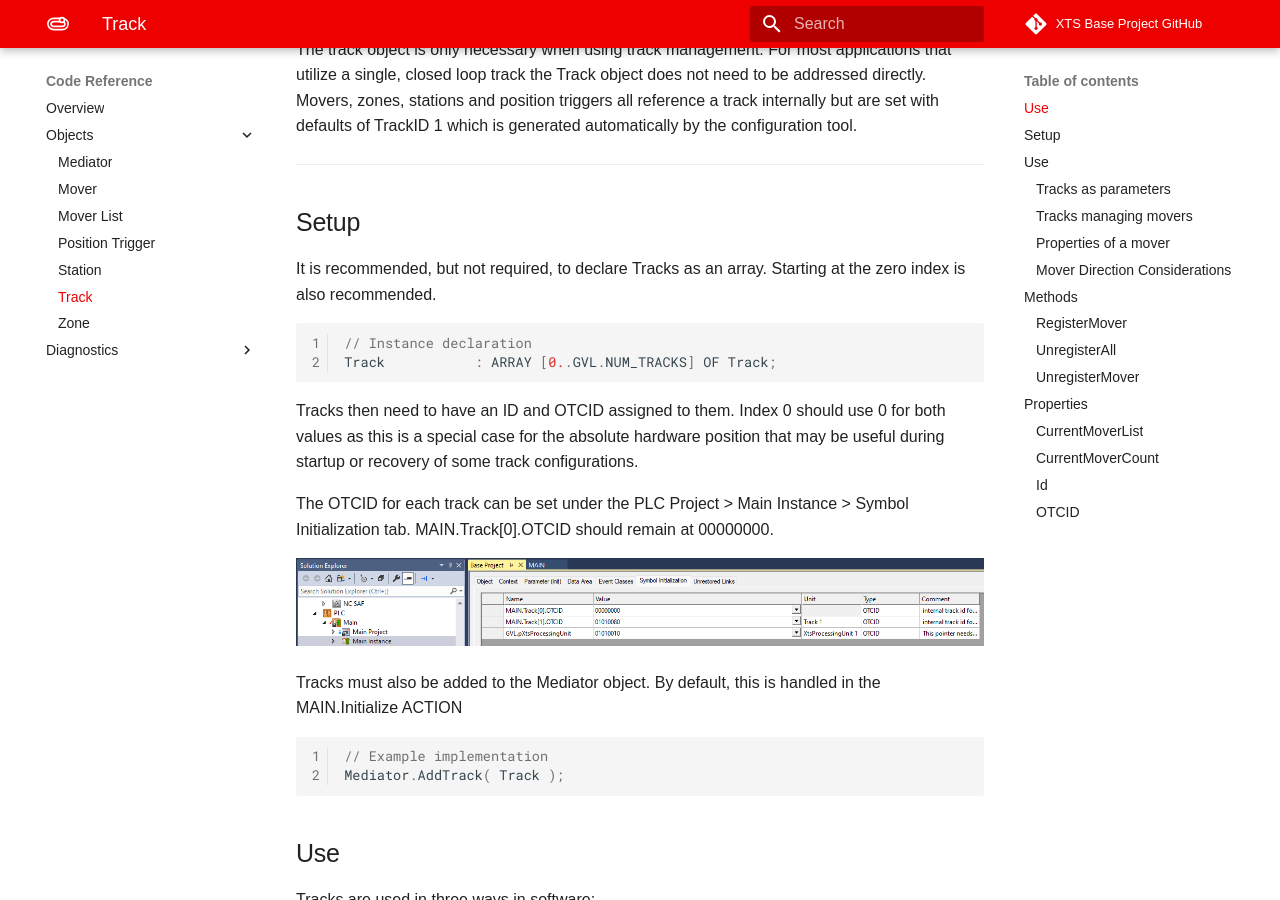
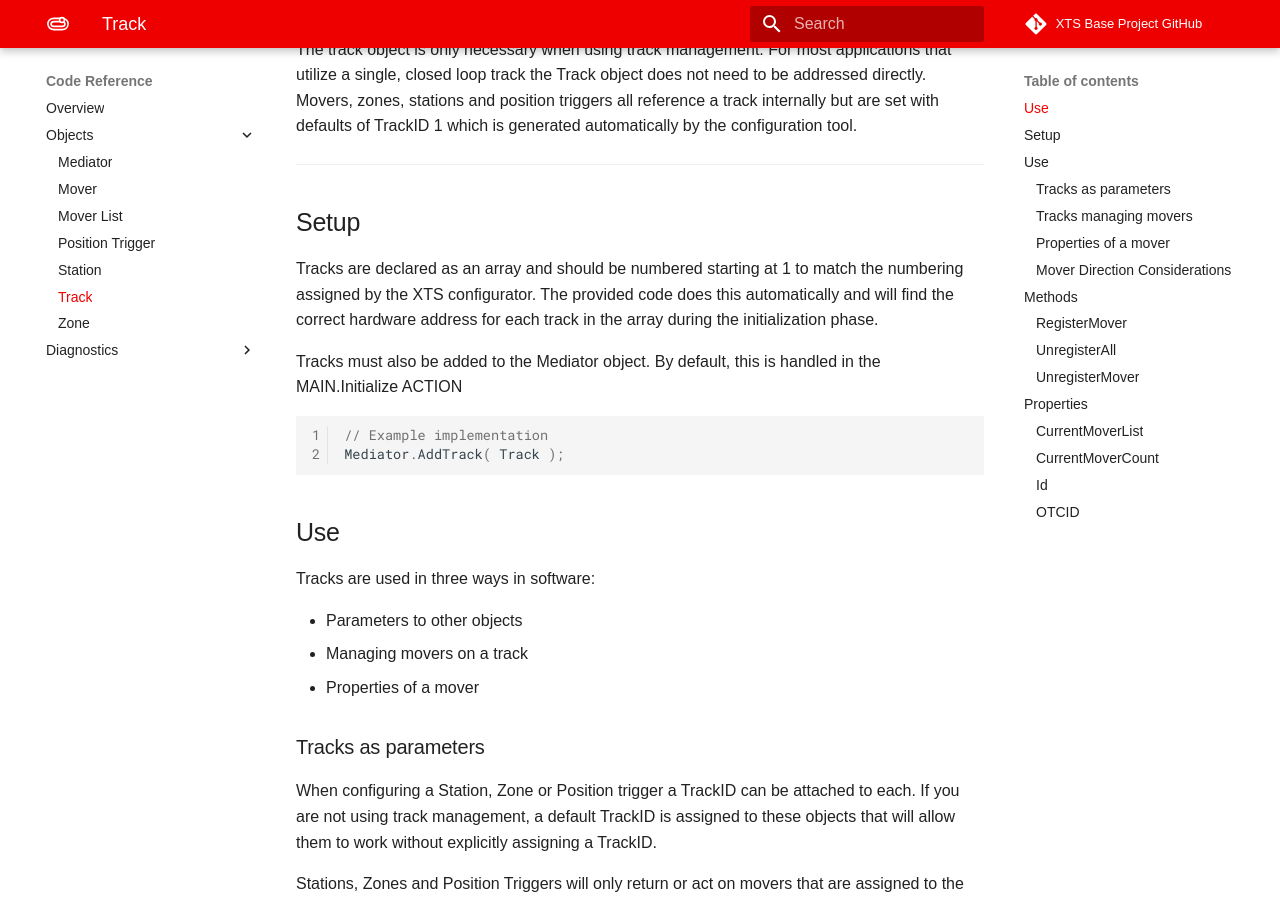
Before and after one commit to Beckhoff-USA-Community/XTS_Base, an MkDocs documentation site: the page built from Documentation/docs/CodeReference/Track.md, in a window 1280 px wide and 900 px high, scrolled down 586 px. Built offline with MkDocs 1.6.1 and Material for MkDocs 9.7.7, drawn with Linux system fonts in a browser that asks for light colours; some web fonts are replaced; comment, search, counter and statistics services are not loaded; some of the changed text lies outside the part shown.

Commit message:
Automatically assign track OTCIDs

````diff
--- a/Documentation/docs/CodeReference/Track.md
+++ b/Documentation/docs/CodeReference/Track.md
@@ -16,17 +16,7 @@
 
 ## Setup
 
-It is recommended, but not required, to declare Tracks as an array. Starting at the zero index is also recommended.
-```javascript
-// Instance declaration
-Track			: ARRAY [0..GVL.NUM_TRACKS] OF Track;
-
-```
-Tracks then need to have an ID and OTCID assigned to them. Index 0 should use 0 for both values as this is a special case for the absolute hardware position that may be useful during startup or recovery of some track configurations.
-
-The OTCID for each track can be set under the PLC Project > Main Instance > Symbol Initialization tab. MAIN.Track[0].OTCID should remain at 00000000.
-
-![Track OTCID](../Images/OTCIDAssignment.png)
+Tracks are declared as an array and should be numbered starting at 1 to match the numbering assigned by the XTS configurator. The provided code does this automatically and will find the correct hardware address for each track in the array during the initialization phase.
 
 Tracks must also be added to the Mediator object. By default, this is handled in the MAIN.Initialize ACTION
 
@@ -164,3 +154,5 @@
 > Stores the hardware id of the track object found in XTSProcessingUnit 1
 
 This property is read/write, but should only be written once during initialization and should not change during execution. It is used internally by Mover.ActivateTrack()
+
+By default during the initialization step all track OTCIDs are assigned automatically.
````
Also changed, not shown: Documentation/docs/GettingStarted/GettingStarted.md (+0 -4 lines), Documentation/docs/GettingStarted/QuickTips.md (+0 -9 lines), Documentation/docs/Images/OtcidAssignment.png (deleted), 5 other files.
